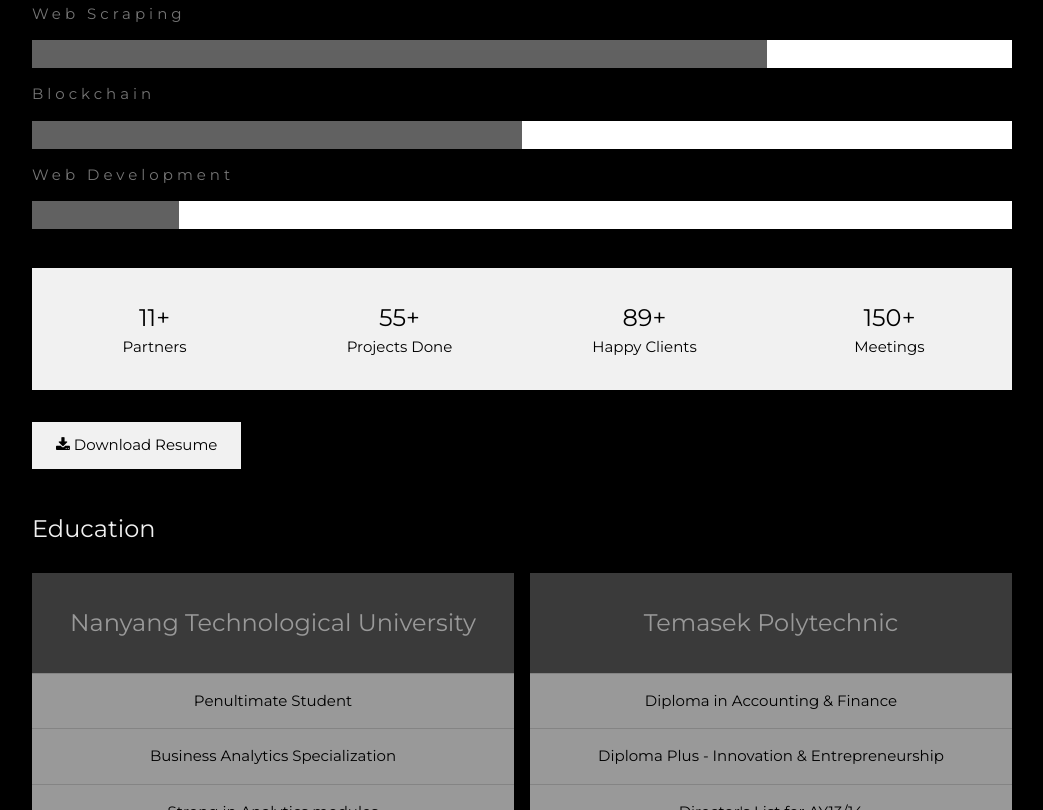
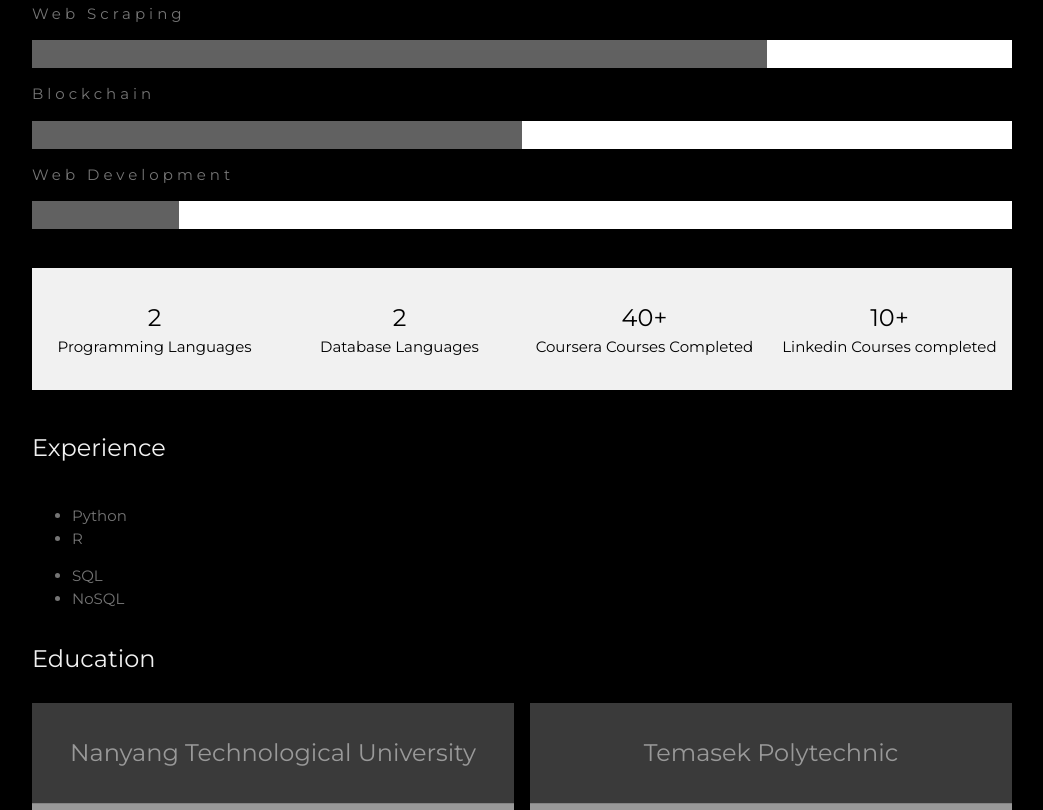
Before and after one commit to tonyngmk/tonyngmk.github.io, a plain HTML site: page index.html in a window 1280 px wide. Shown: the part 1791-2601 px from the top of the page, without its empty margins (178-1221 px from the left). Drawn offline with Linux system fonts and the light colour scheme.

Commit message:
Editting skills component

```diff
--- a/index.html
+++ b/index.html
@@ -63,7 +63,7 @@
   <div class="w3-content w3-justify w3-text-grey w3-padding-64" id="about">
     <h2 class="w3-text-light-grey">My drive</h2>
     <hr style="width:200px" class="w3-opacity">
-    <p>When I was little, I honestly loved anything that is computer-related. This includes animation, robotics, games, etc. I am
+    <p>Since I was little, I loved anything that is computer-related. This included animation, robotics, games (playing not designing 😂), etc. I am
 	extremely excited to be riding this tech-wave by choosing to specialize in Business Analytics (BA) under my degree in buinsess
 	I am humbly pursuing in Nanyang Technological University (NTU). I do believe this is only the beginning of my long journey to
 	becoming a more well-rounded and skilled coder. Given the bulk of resources available online, the sky is truly the limit. Currently,
@@ -89,26 +89,34 @@
 
     <div class="w3-row w3-center w3-padding-16 w3-section w3-light-grey">
       <div class="w3-quarter w3-section">
-        <span class="w3-xlarge">11+</span><br>
-        Partners
+        <span class="w3-xlarge">2</span><br>
+        Programming Languages
       </div>
       <div class="w3-quarter w3-section">
-        <span class="w3-xlarge">55+</span><br>
-        Projects Done
+        <span class="w3-xlarge">2</span><br>
+        Database Languages
       </div>
       <div class="w3-quarter w3-section">
-        <span class="w3-xlarge">89+</span><br>
-        Happy Clients
+        <span class="w3-xlarge">40+</span><br>
+        Coursera Courses Completed
       </div>
       <div class="w3-quarter w3-section">
-        <span class="w3-xlarge">150+</span><br>
-        Meetings
+        <span class="w3-xlarge">10+</span><br>
+        Linkedin Courses completed
       </div>
     </div>
-
-    <button class="w3-button w3-light-grey w3-padding-large w3-section">
-      <i class="fa fa-download"></i> Download Resume
-    </button>
+    <h3 class="w3-padding-24 w3-text-light-grey">Experience</h3>
+		<ul class = "Programming">
+			<li>Python</li>
+			<li>R</li>
+		</ul>
+		<ul class = "Database Languages">
+			<li>SQL</li>
+			<li>NoSQL</li>
+		</ul>
+    <!-- <button class="w3-button w3-light-grey w3-padding-large w3-section"> -->
+      <!-- <i class="fa fa-download"></i> Download Resume -->
+    <!-- </button> -->
 
     <!-- Grid for pricing tables -->
     <h3 class="w3-padding-16 w3-text-light-grey">Education</h3>
```
